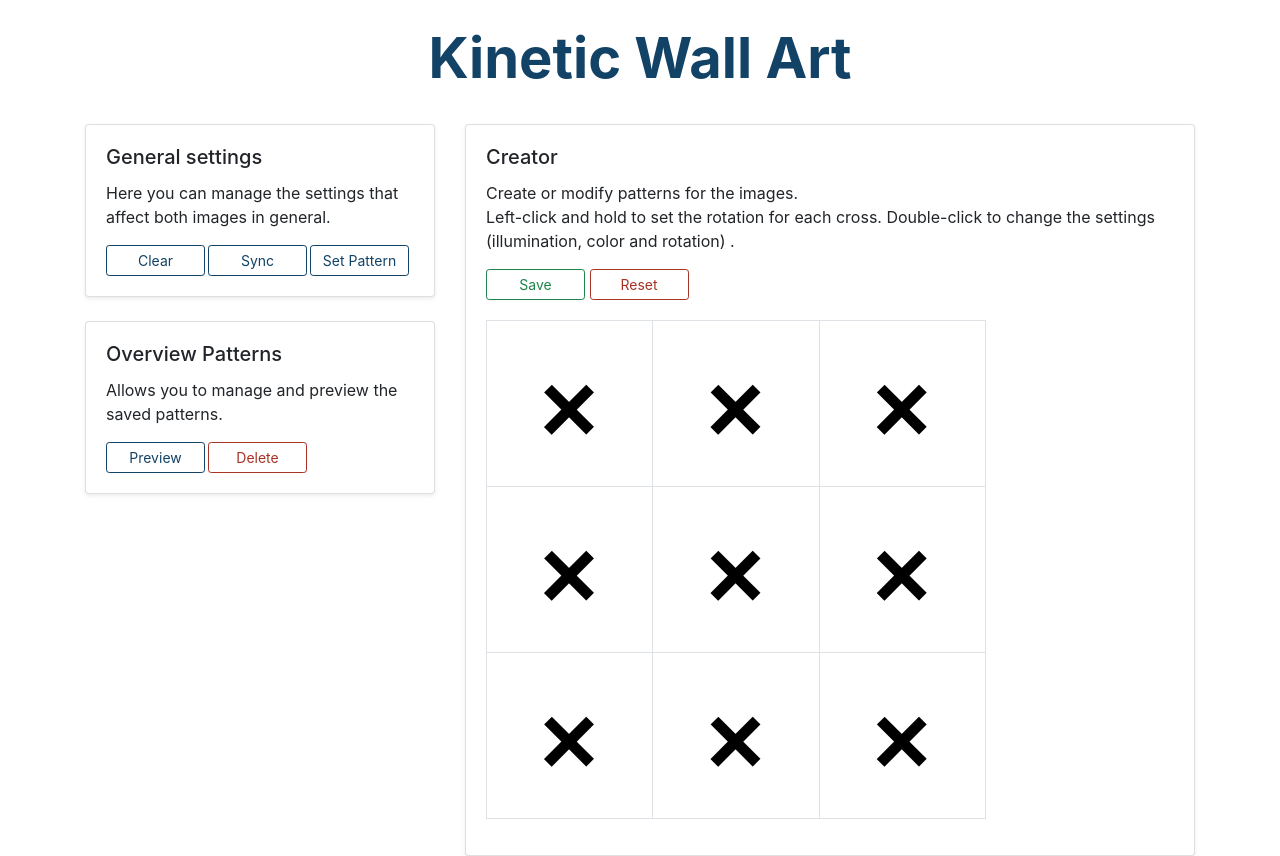
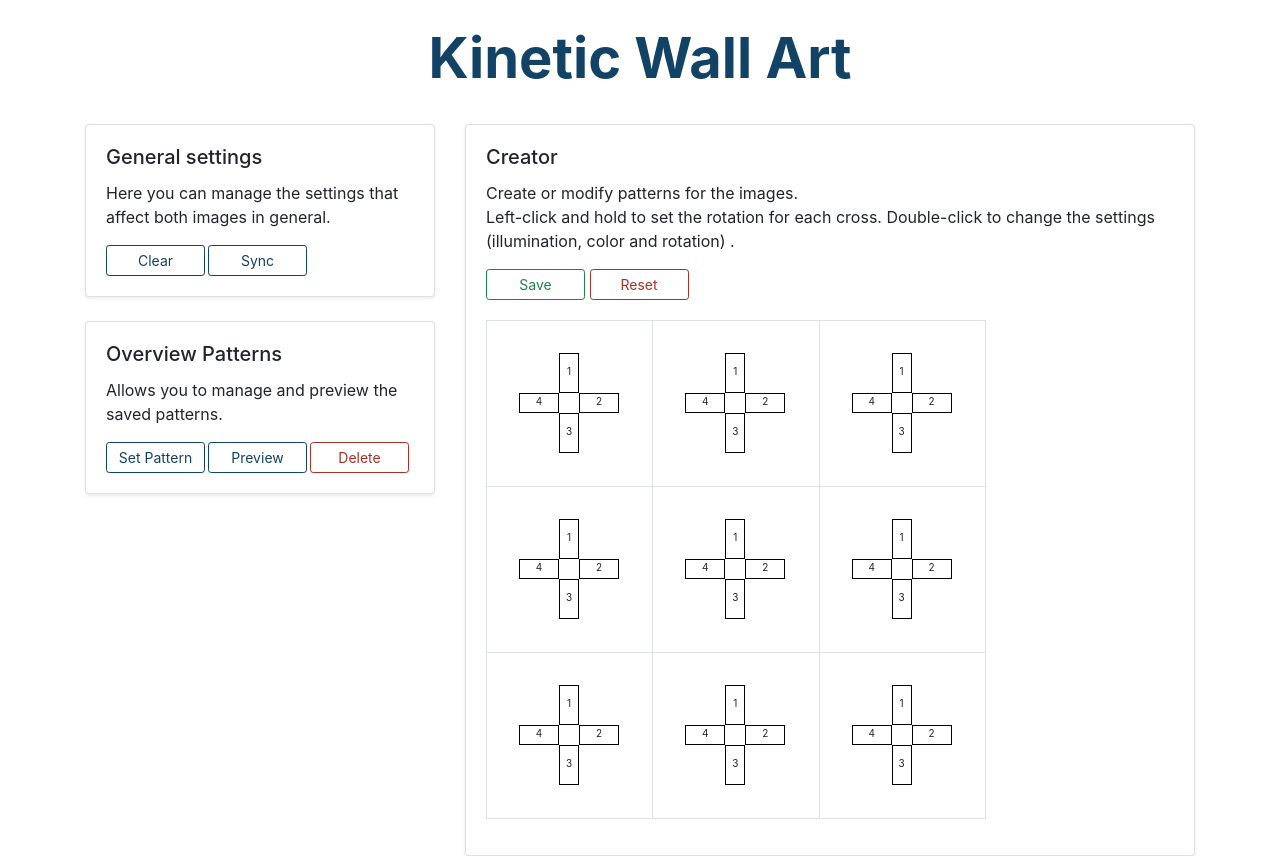
Before and after one commit to s8juschu/KineticWallArt, a Django app: page /website/ in a window 1280 px wide. Run offline with Django 3.2, Linux system fonts and the light colour scheme; some libraries are stand-ins or nearby versions.

Commit message:
Split cross into unique sections

```diff
--- a/kineticWallArt/static/css/style.css
+++ b/kineticWallArt/static/css/style.css
@@ -85,7 +85,31 @@ td{
     width:100px;
 }
 
+.rotFix{
+    margin-top: 20px;
+}
+
 .btn-margin{
     margin-right: 3px;
     float:left;
 }
+
+.cross-horizontal{
+    font-size: 10px;
+    width: 40px;
+    height: 20px;
+    border:1px solid #000;
+    background-color:white;
+}
+
+.cross-vertical{
+    font-size: 10px;
+    width: 20px;
+    height: 40px;
+    border:1px solid #000;
+    background-color:white;
+    display: inline-block;
+    /*text-align: center;*/
+    vertical-align: middle;
+    padding: 10px 0;
+}
--- /dev/null
+++ b/kineticWallArt/templates/cross.html
@@ -0,0 +1,8 @@
+<div>
+    <div class="cross-vertical">1</div>
+    <div>
+        <div style="float:left;" class="cross-horizontal">4</div>
+        <div style="float:right;" class="cross-horizontal">2</div>
+    </div>
+    <div class="cross-vertical" style="margin-top: 20px;">3</div>
+</div>
--- a/kineticWallArt/templates/index.html
+++ b/kineticWallArt/templates/index.html
@@ -56,10 +56,6 @@
                                  {% csrf_token %}
                                  <button id="sync" class="btn-blue btn btn-sm">Sync</button>
                             </form>
-                            <form method="post" action="{% url 'setpattern' %}" class="btn-margin">
-                                 {% csrf_token %}
-                                 <button id="setpattern" class="btn-blue btn btn-sm">Set Pattern</button>
-                            </form>
                         </div>
                     </div>
                 </div>
@@ -68,6 +64,10 @@
                         <h5 class="card-title">Overview Patterns</h5>
                         <p class="card-text">Allows you to manage and preview the saved patterns.</p>
                         <div class="align-items-center">
+                            <form method="post" action="{% url 'setpattern' %}" class="btn-margin">
+                                 {% csrf_token %}
+                                 <button id="setpattern" class="btn-blue btn btn-sm">Set Pattern</button>
+                            </form>
                             <form method="post" action="{% url 'previewpattern' %}" class="btn-margin">
                                  {% csrf_token %}
                                  <button id="previewpattern" class="btn-blue btn btn-sm">Preview</button>
@@ -100,7 +100,9 @@
                                     <div id="container">
                                         <div id="elem1" class="rotFix" style="transform: rotate(0deg)">
                                             <div class="elem-cell" unselectable="on">
-                                                <span class="visual-elem times" unselectable="on" data-target="#modalelem1" id="elem1" ondblclick="openModal(this.id)" >&times</span>
+                                                <span class="visual-elem" unselectable="on" data-target="#modalelem1" id="elem1" ondblclick="openModal(this.id)" >
+                                                    {% include "cross.html" %}
+                                                </span>
                                             </div>
                                         </div>
                                     </div>
@@ -109,7 +111,9 @@
                                     <div id="container">
                                         <div id="elem2" class="rotFix" style="transform: rotate(0deg)">
                                             <div class="elem-cell" unselectable="on">
-                                                <span class="visual-elem times" unselectable="on" id="elem2" data-target="#modalelem2" ondblclick="openModal(this.id)">&times</span>
+                                                <span class="visual-elem" unselectable="on" id="elem2" data-target="#modalelem2" ondblclick="openModal(this.id)">
+                                                    {% include "cross.html" %}
+                                                </span>
                                             </div>
                                         </div>
                                     </div>
@@ -118,7 +122,9 @@
                                     <div id="container">
                                         <div id="elem3" class="rotFix" style="transform: rotate(0deg)">
                                             <div class="elem-cell" unselectable="on">
-                                                <span class="visual-elem times" unselectable="on" id="elem3"  data-target="#modalelem3" ondblclick="openModal(this.id)">&times</span>
+                                                <span class="visual-elem" unselectable="on" id="elem3"  data-target="#modalelem3" ondblclick="openModal(this.id)">
+                                                    {% include "cross.html" %}
+                                                </span>
                                             </div>
                                         </div>
                                     </div>
@@ -129,7 +135,9 @@
                                     <div id="container">
                                         <div id="elem4" class="rotFix" style="transform: rotate(0deg)">
                                             <div class="elem-cell" unselectable="on">
-                                                <span class="visual-elem times" unselectable="on" id="elem4" data-target="#modalelem4" ondblclick="openModal(this.id)">&times</span>
+                                                <span class="visual-elem" unselectable="on" id="elem4" data-target="#modalelem4" ondblclick="openModal(this.id)">
+                                                    {% include "cross.html" %}
+                                                </span>
                                             </div>
                                         </div>
                                     </div>
@@ -138,7 +146,9 @@
                                     <div id="container">
                                         <div id="elem5" class="rotFix" style="transform: rotate(0deg)">
                                             <div class="elem-cell" unselectable="on">
-                                                <span class="visual-elem times" unselectable="on" id="elem5" data-target="#modalelem5" ondblclick="openModal(this.id)">&times</span>
+                                                <span class="visual-elem" unselectable="on" id="elem5" data-target="#modalelem5" ondblclick="openModal(this.id)">
+                                                    {% include "cross.html" %}
+                                                </span>
                                             </div>
                                         </div>
                                     </div>
@@ -147,7 +157,9 @@
                                     <div id="container">
                                         <div id="elem6" class="rotFix" style="transform: rotate(0deg)">
                                             <div class="elem-cell" unselectable="on">
-                                                <span class="visual-elem times" unselectable="on" id="elem6" data-target="#modalelem6" ondblclick="openModal(this.id)">&times</span>
+                                                <span class="visual-elem" unselectable="on" id="elem6" data-target="#modalelem6" ondblclick="openModal(this.id)">
+                                                    {% include "cross.html" %}
+                                                </span>
                                             </div>
                                         </div>
                                     </div>
@@ -158,7 +170,9 @@
                                     <div id="container">
                                         <div id="elem7" class="rotFix" style="transform: rotate(0deg)">
                                             <div class="elem-cell" unselectable="on">
-                                                <span class="visual-elem times" unselectable="on" id="elem7" data-target="#modalelem7" ondblclick="openModal(this.id)">&times</span>
+                                                <span class="visual-elem" unselectable="on" id="elem7" data-target="#modalelem7" ondblclick="openModal(this.id)">
+                                                    {% include "cross.html" %}
+                                                </span>
                                             </div>
                                         </div>
                                     </div>
@@ -167,7 +181,9 @@
                                     <div id="container">
                                         <div id="elem8" class="rotFix" style="transform: rotate(0deg)">
                                             <div class="elem-cell" unselectable="on">
-                                                <span class="visual-elem times" unselectable="on" id="elem8" data-target="#modalelem8" ondblclick="openModal(this.id)">&times</span>
+                                                <span class="visual-elem" unselectable="on" id="elem8" data-target="#modalelem8" ondblclick="openModal(this.id)">
+                                                    {% include "cross.html" %}
+                                                </span>
                                             </div>
                                         </div>
                                     </div>
@@ -176,7 +192,9 @@
                                     <div id="container">
                                         <div id="elem9" class="rotFix" style="transform: rotate(0deg)">
                                             <div class="elem-cell" unselectable="on">
-                                                <span class="visual-elem times" unselectable="on" id="elem9" data-target="#modalelem9" ondblclick="openModal(this.id)">&times</span>
+                                                <span class="visual-elem" unselectable="on" id="elem9" data-target="#modalelem9" ondblclick="openModal(this.id)">
+                                                    {% include "cross.html" %}
+                                                </span>
                                             </div>
                                         </div>
                                     </div>
```
